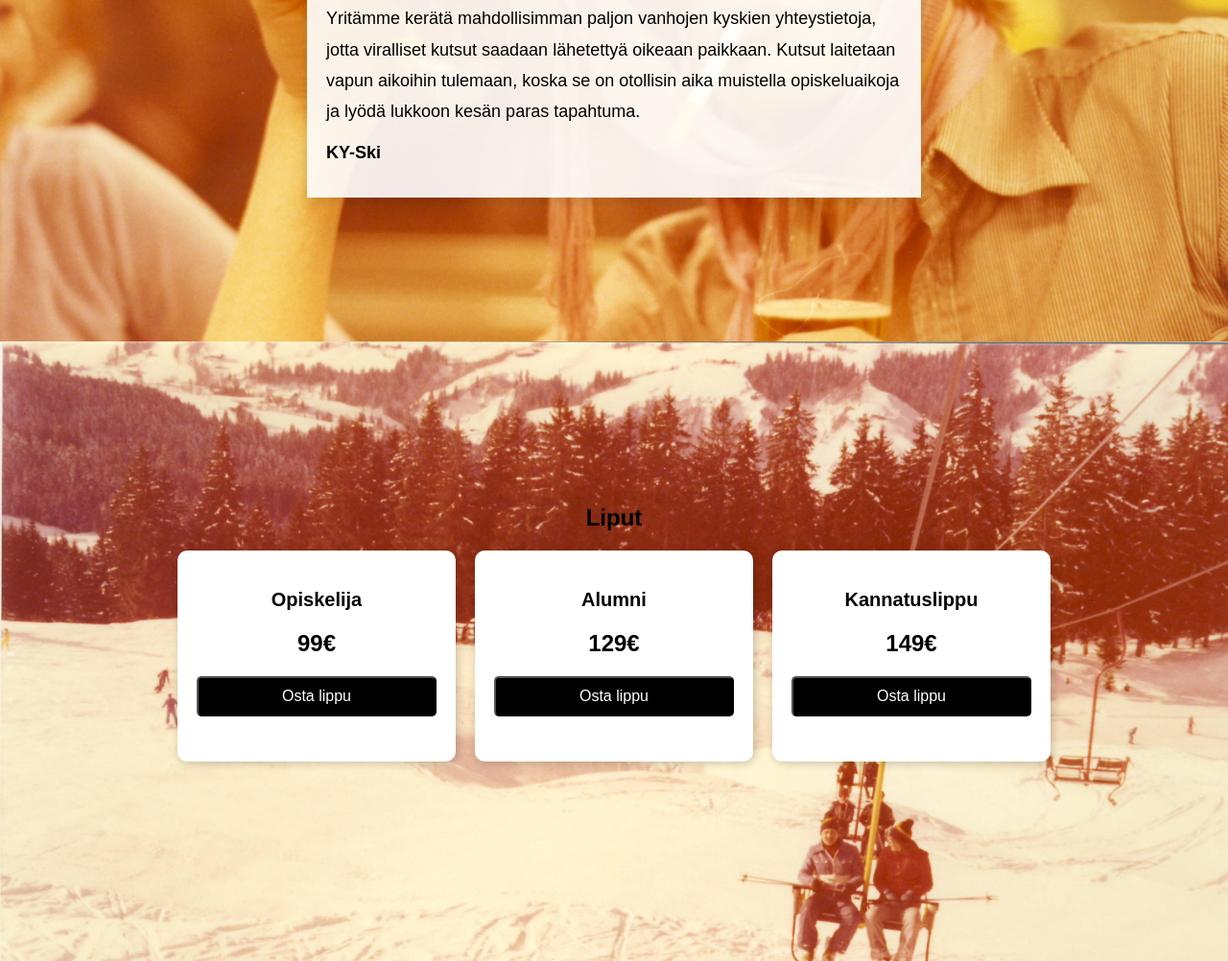
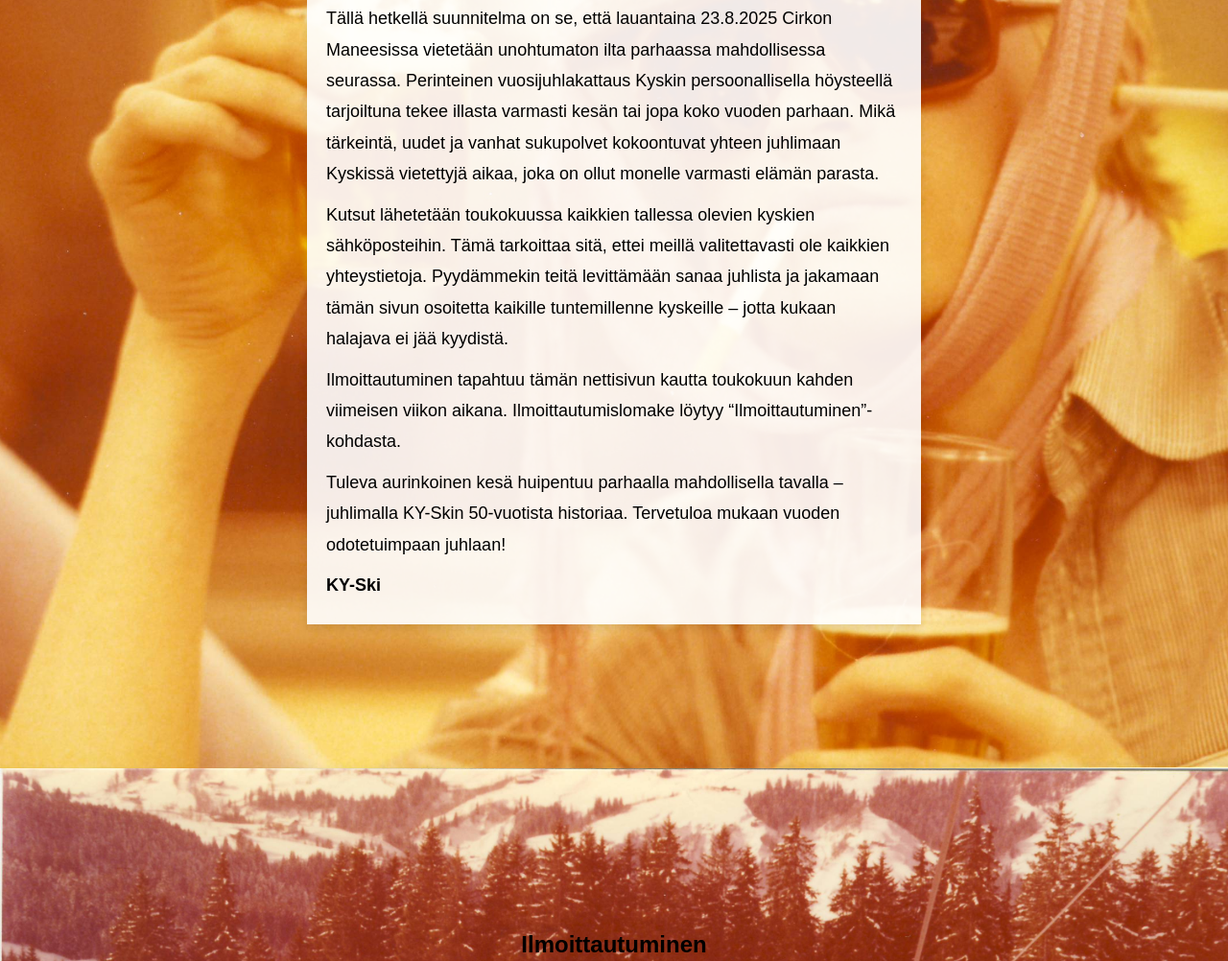
Before and after one commit to ottolahdensivu/Kyski50v-website, a plain HTML site: page Kyski_50V/index.html in a window 1280 px wide. Shown: the part 1314-2316 px from the top of the page at 96% size. Drawn offline with Linux system fonts and the light colour scheme; files whose address does not match are found by name.

Commit message:
Add files via upload

```diff
--- a/Kyski_50V/index.html
+++ b/Kyski_50V/index.html
@@ -116,7 +116,7 @@
     <div class="nav-center">
         <ul class="nav-links">
             <li><a href="#info">Info</a></li>
-            <li><a href="#liput">Liput</a></li>
+            <li><a href="#ilmoittautuminen">Ilmoittautuminen</a></li>
             <li><a href="#ohjelma">Ohjelma</a></li>
         </ul>
     </div>
@@ -126,7 +126,7 @@
             <li class="language-toggle">
                 <a href="index_en.html">EN</a></li>
         </ul>
-    </div>-->
+    </div>-->s
 </nav>
 
 
@@ -147,9 +147,19 @@
     Tällä hetkellä suunnitelma on se, että lauantaina 23.8.2025 Cirkon Maneesissa vietetään unohtumaton ilta parhaassa mahdollisessa seurassa.
 </p>
 <p>
-            Yritämme kerätä mahdollisimman paljon vanhojen kyskien yhteystietoja, jotta viralliset kutsut saadaan lähetettyä oikeaan paikkaan. Kutsut laitetaan vapun aikoihin tulemaan, koska se on otollisin aika muistella opiskeluaikoja ja lyödä lukkoon kesän paras tapahtuma.
+    Tällä hetkellä suunnitelma on se, että lauantaina 23.8.2025 Cirkon Maneesissa vietetään unohtumaton ilta parhaassa mahdollisessa seurassa. Perinteinen vuosijuhlakattaus Kyskin persoonallisella höysteellä tarjoiltuna tekee illasta varmasti kesän tai jopa koko vuoden parhaan. Mikä tärkeintä, uudet ja vanhat sukupolvet kokoontuvat yhteen juhlimaan Kyskissä vietettyjä aikaa, joka on ollut monelle varmasti elämän parasta.
+</p>
+<p>
+    Kutsut lähetetään toukokuussa kaikkien tallessa olevien kyskien sähköposteihin. Tämä tarkoittaa sitä, ettei meillä valitettavasti ole kaikkien yhteystietoja. Pyydämmekin teitä levittämään sanaa juhlista ja jakamaan tämän sivun osoitetta kaikille tuntemillenne kyskeille – jotta kukaan halajava ei jää kyydistä.
+</p>
+<p>
+    Ilmoittautuminen tapahtuu tämän nettisivun kautta toukokuun kahden viimeisen viikon aikana. Ilmoittautumislomake löytyy “Ilmoittautuminen”-kohdasta.
+</p>
+<p>
+    Tuleva aurinkoinen kesä huipentuu parhaalla mahdollisella tavalla – juhlimalla KY-Skin 50-vuotista historiaa. Tervetuloa mukaan vuoden odotetuimpaan juhlaan!
 </p>
 <p><strong>KY-Ski</strong></p>
+
     </div>
 </section>
 
@@ -157,8 +167,8 @@
 
 <!-- Tickets Section -->
 <!-- Tickets Section -->
-<section id="liput">
-    <h2>Liput</h2>
+<section id="ilmoittautuminen">
+    <h2>Ilmoittautuminen</h2>
 
     <div class="tickets-container">
         <div class="ticket-box">
--- a/Kyski_50V/style.css
+++ b/Kyski_50V/style.css
@@ -281,7 +281,7 @@ footer {
 }
 
 /* Ticket Section */
-section#liput {
+section#ilmoittautuminen {
     text-align: center;
     background-image: url('Images/KySki_Kitzbühel_-77_(13).JPG'); /* Ensure correct case */
     background-repeat: no-repeat;
```
Lines whose indentation alone changed are shown as unchanged.
